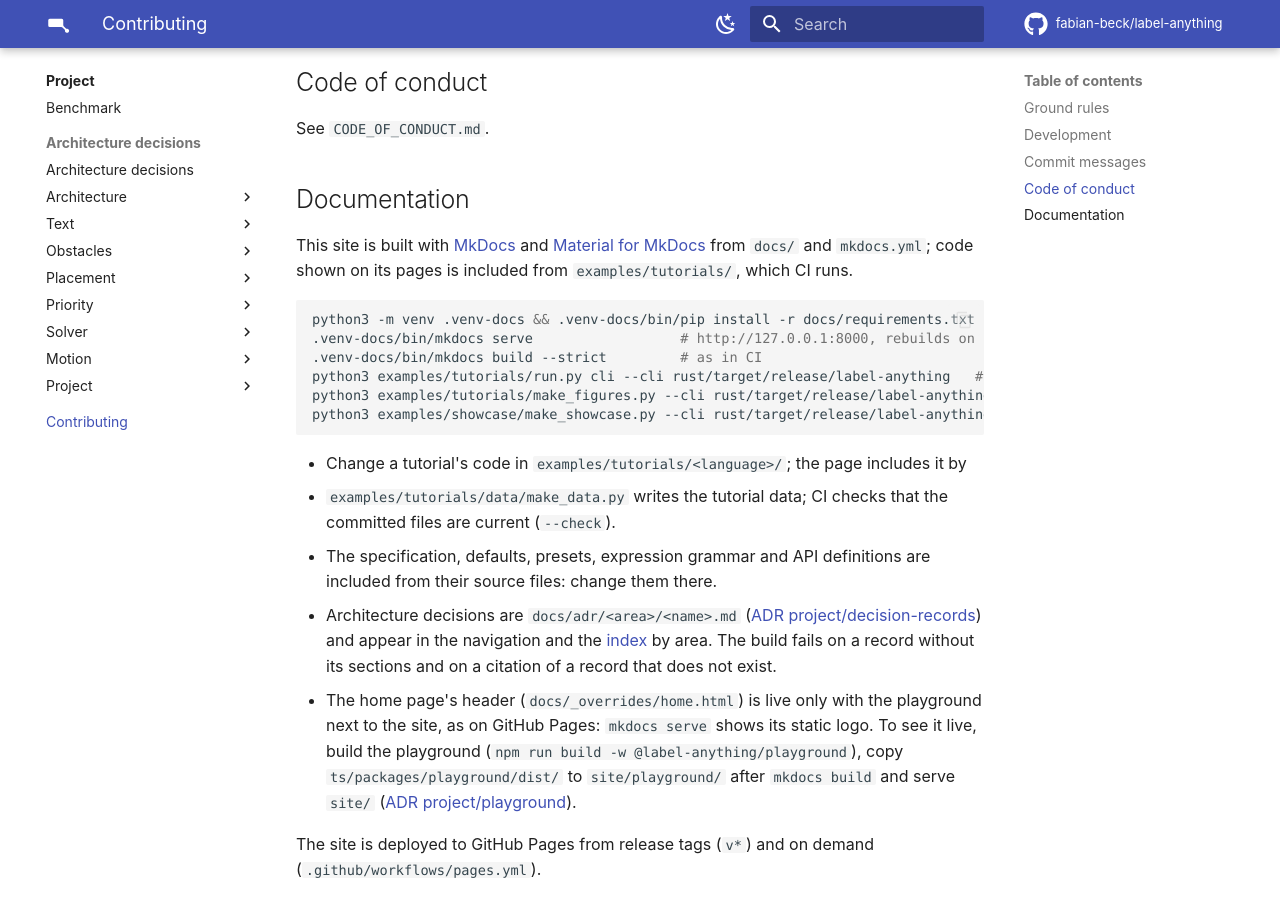
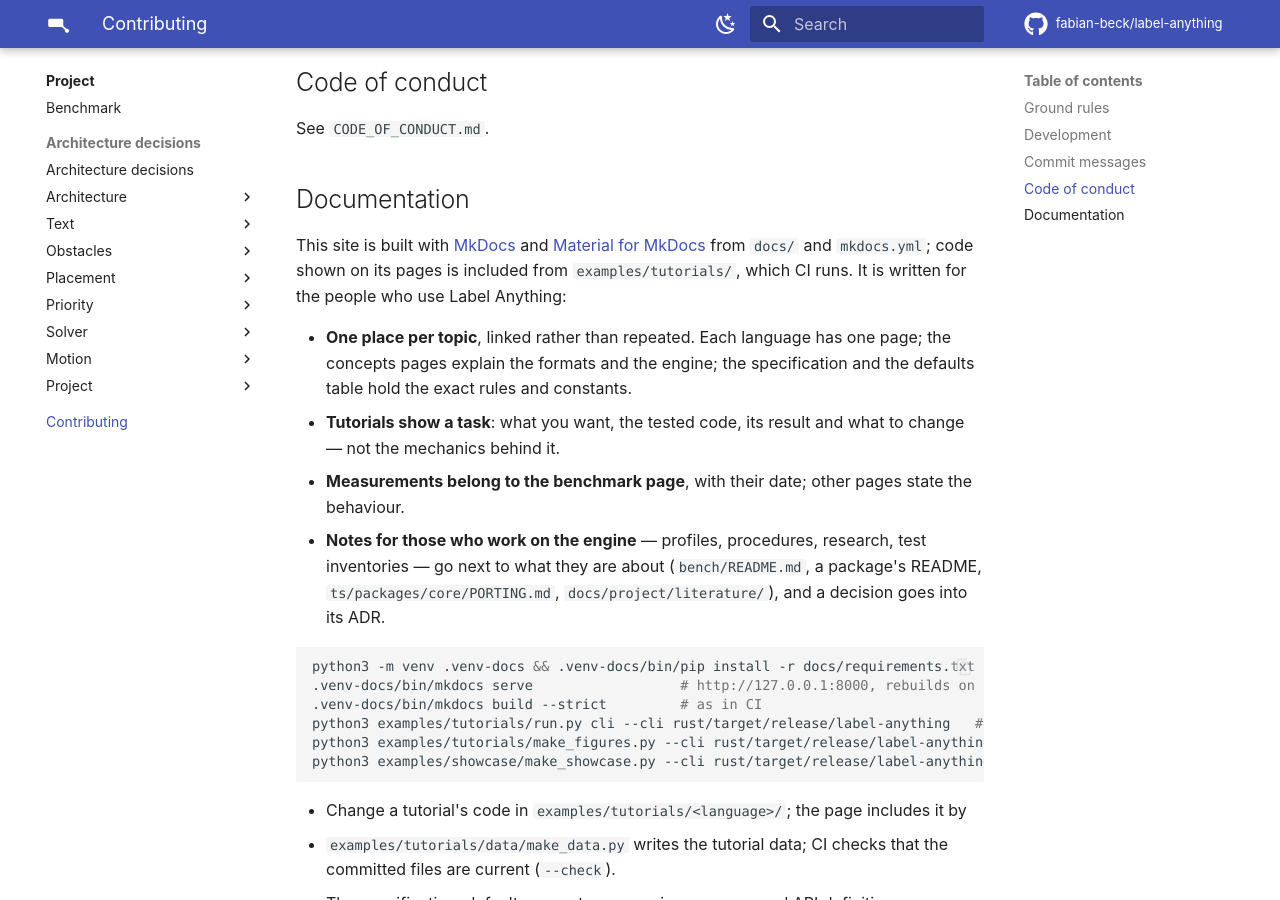
Before and after one commit to fabian-beck/label-anything, an MkDocs documentation site: the page built from docs/project/contributing.md, in a window 1280 px wide and 900 px high, scrolled down 1407 px. Built offline with MkDocs 1.6.1 and Material for MkDocs 9.7.7, drawn with Linux system fonts in a browser that asks for light colours; comment, search, counter and statistics services are not loaded.

Commit message:
Docs: the HTTP server as a table; what belongs on this site
* CLI: the server's endpoints in a table and its options as three
  points, instead of one paragraph of 150 words.
* Contributing: four rules for writing this site — one place per topic,
  tutorials that show a task, measurements on the benchmark page, and
  notes for maintainers next to what they are about — so that it stays
  readable as the engine grows.

Co-Authored-By: Claude Opus 5.5 <noreply@anthropic.com>
Claude-Session: https://claude.ai/code/session_01WPEU1MqZzQhj27nryaSqVt

````diff
--- a/docs/project/contributing.md
+++ b/docs/project/contributing.md
@@ -5,7 +5,19 @@
 This site is built with [MkDocs](https://www.mkdocs.org/) and
 [Material for MkDocs](https://squidfunk.github.io/mkdocs-material/) from `docs/` and
 `mkdocs.yml`; code shown on its pages is included from `examples/tutorials/`, which CI
-runs.
+runs. It is written for the people who use Label Anything:
+
+* **One place per topic**, linked rather than repeated. Each language has one page; the
+  concepts pages explain the formats and the engine; the specification and the defaults
+  table hold the exact rules and constants.
+* **Tutorials show a task**: what you want, the tested code, its result and what to
+  change — not the mechanics behind it.
+* **Measurements belong to the benchmark page**, with their date; other pages state the
+  behaviour.
+* **Notes for those who work on the engine** — profiles, procedures, research, test
+  inventories — go next to what they are about (`bench/README.md`, a package's README,
+  `ts/packages/core/PORTING.md`, `docs/project/literature/`), and a decision goes into its
+  ADR.
 
 ```sh
 python3 -m venv .venv-docs && .venv-docs/bin/pip install -r docs/requirements.txt
````
Also changed, not shown: docs/getting-started/cli.md (+15 -9 lines).
